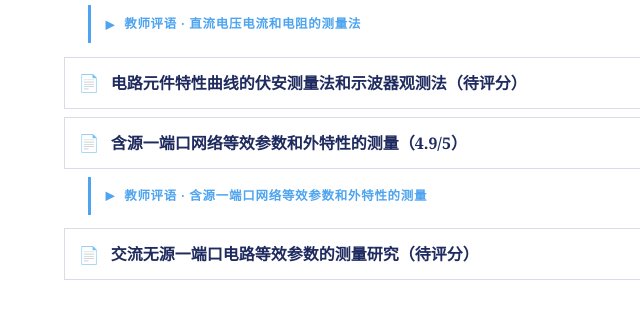
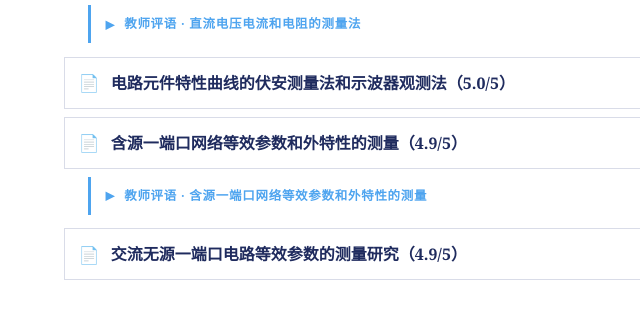
Before and after one commit to LINGYUAN66524/LINGYUAN66524.github.io, a plain HTML site: page courses.html in a window 1280 px wide. Shown: the part 997-1313 px from the top of the page, 344-984 px from the left. Drawn offline with Linux system fonts and the light colour scheme.

Commit message:
content: 补录两份模电实验报告成绩（伏安法 5.0/5、交流无源一端口 4.9/5）

```diff
--- a/courses.html
+++ b/courses.html
@@ -172,7 +172,7 @@
           </li>
           <li id="exp-va">
             <span class="md-filelist__icon">📄</span>
-            <a href="files/模电-电路元件特性曲线的伏安测量法和示波器观测法.pdf" target="_blank" rel="noopener">电路元件特性曲线的伏安测量法和示波器观测法（待评分）</a>
+            <a href="files/模电-电路元件特性曲线的伏安测量法和示波器观测法.pdf" target="_blank" rel="noopener">电路元件特性曲线的伏安测量法和示波器观测法（5.0/5）</a>
             <span class="md-filelist__meta">PDF · 11 页</span>
           </li>
           <li id="exp-src">
@@ -190,7 +190,7 @@
           </li>
           <li id="exp-ac">
             <span class="md-filelist__icon">📄</span>
-            <a href="files/模电-交流无源一端口电路等效参数的测量研究.pdf" target="_blank" rel="noopener">交流无源一端口电路等效参数的测量研究（待评分）</a>
+            <a href="files/模电-交流无源一端口电路等效参数的测量研究.pdf" target="_blank" rel="noopener">交流无源一端口电路等效参数的测量研究（4.9/5）</a>
             <span class="md-filelist__meta">PDF · 9 页</span>
           </li>
         </ul>
```
